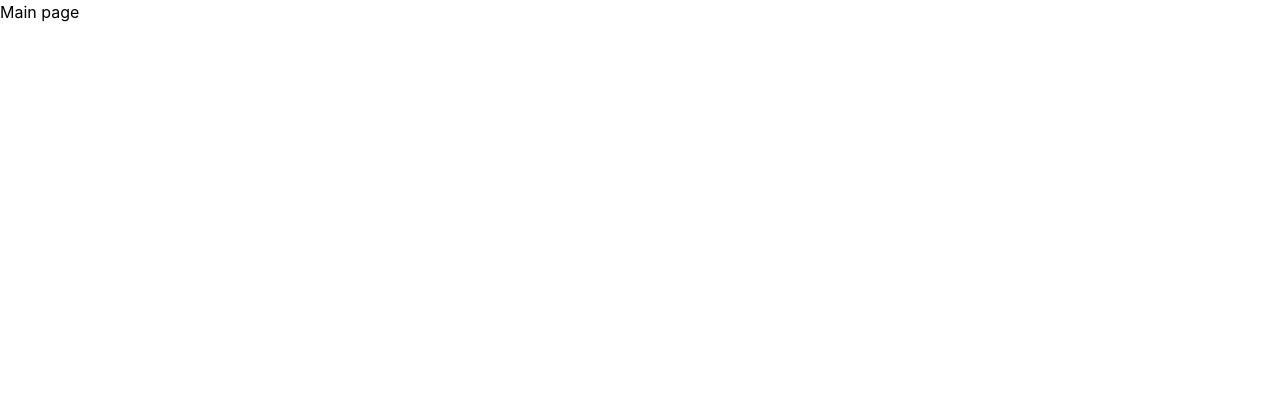
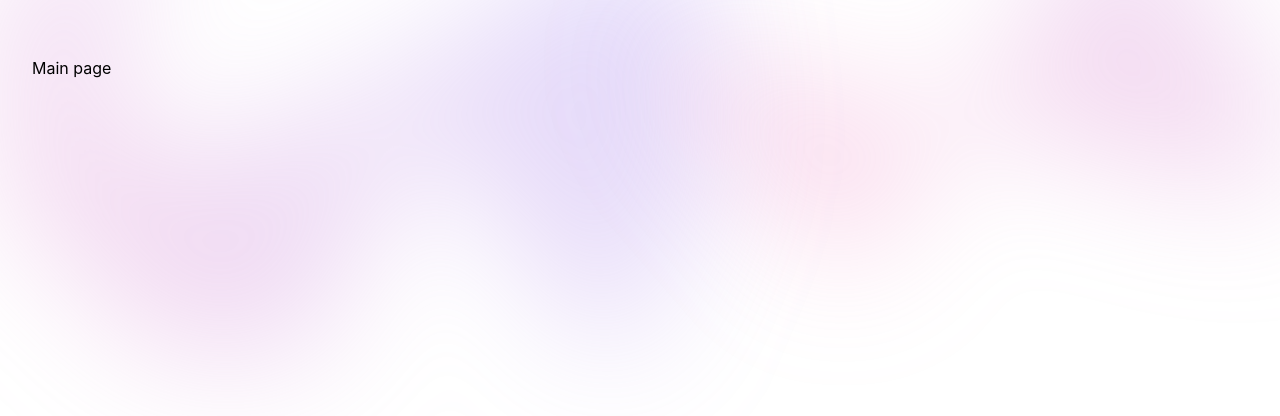
Before and after one commit to victoriarodriguezz/memory-game, a React (Create React App) app: page / in a window 1280 px wide. Shown: the top 416 px of the page. Built offline with nearby package versions, Linux system fonts and the light colour scheme.

Commit message:
feat(MainLayout): create MainLayout and add to routes

```diff
--- /dev/null
+++ b/src/layouts/MainLayout.jsx
@@ -0,0 +1,39 @@
+import { Outlet } from 'react-router-dom';
+
+const MainLayout = () => {
+    return (
+        <div className="bg-white">
+            <div className="relative isolate px-6 pt-14 lg:px-8">
+                <div
+                    className="absolute inset-x-0 -top-40 -z-10 transform-gpu overflow-hidden blur-3xl sm:-top-80"
+                    aria-hidden="true"
+                >
+                    <div
+                        className="relative left-[calc(50%-11rem)] aspect-[1155/678] w-[36.125rem] -translate-x-1/2 rotate-[30deg] bg-gradient-to-tr from-[#ff80b5] to-[#9089fc] opacity-30 sm:left-[calc(50%-30rem)] sm:w-[72.1875rem]"
+                        style={{
+                            clipPath:
+                                'polygon(74.1% 44.1%, 100% 61.6%, 97.5% 26.9%, 85.5% 0.1%, 80.7% 2%, 72.5% 32.5%, 60.2% 62.4%, 52.4% 68.1%, 47.5% 58.3%, 45.2% 34.5%, 27.5% 76.7%, 0.1% 64.9%, 17.9% 100%, 27.6% 76.8%, 76.1% 97.7%, 74.1% 44.1%)',
+                        }}
+                    />
+                </div>
+
+                <Outlet />
+
+                <div
+                    className="absolute inset-x-0 top-[calc(100%-13rem)] -z-10 transform-gpu overflow-hidden blur-3xl sm:top-[calc(100%-30rem)]"
+                    aria-hidden="true"
+                >
+                    <div
+                        className="relative left-[calc(50%+3rem)] aspect-[1155/678] w-[36.125rem] -translate-x-1/2 bg-gradient-to-tr from-[#ff80b5] to-[#9089fc] opacity-30 sm:left-[calc(50%+36rem)] sm:w-[72.1875rem]"
+                        style={{
+                            clipPath:
+                                'polygon(74.1% 44.1%, 100% 61.6%, 97.5% 26.9%, 85.5% 0.1%, 80.7% 2%, 72.5% 32.5%, 60.2% 62.4%, 52.4% 68.1%, 47.5% 58.3%, 45.2% 34.5%, 27.5% 76.7%, 0.1% 64.9%, 17.9% 100%, 27.6% 76.8%, 76.1% 97.7%, 74.1% 44.1%)',
+                        }}
+                    />
+                </div>
+            </div>
+        </div>
+    );
+};
+
+export default MainLayout;
--- a/src/routes/index.js
+++ b/src/routes/index.js
@@ -2,11 +2,12 @@ import { Suspense, lazy } from 'react';
 import { Navigate, useRoutes } from 'react-router-dom';
 // components
 import LoadingScreen from '../components/LoadingScreen';
+// layouts
+import MainLayout from '../layouts/MainLayout';
 
 // ----------------------------------------------------------------------
 
 const Loadable = (Component) => (props) => {
-    // eslint-disable-next-line react-hooks/rules-of-hooks
     return (
         <Suspense fallback={<LoadingScreen />}>
             <Component {...props} />
@@ -20,6 +21,7 @@ export default function Router() {
     return useRoutes([
         {
             path: '*',
+            element: <MainLayout />,
             children: [
                 { path: '404', element: <NotFound /> },
                 { path: '*', element: <Navigate to="/404" replace /> }
@@ -27,6 +29,7 @@ export default function Router() {
         },
         {
             path: '/',
+            element: <MainLayout />,
             children: [
                 { path: '', element: <MainPage /> },
             ]
```
